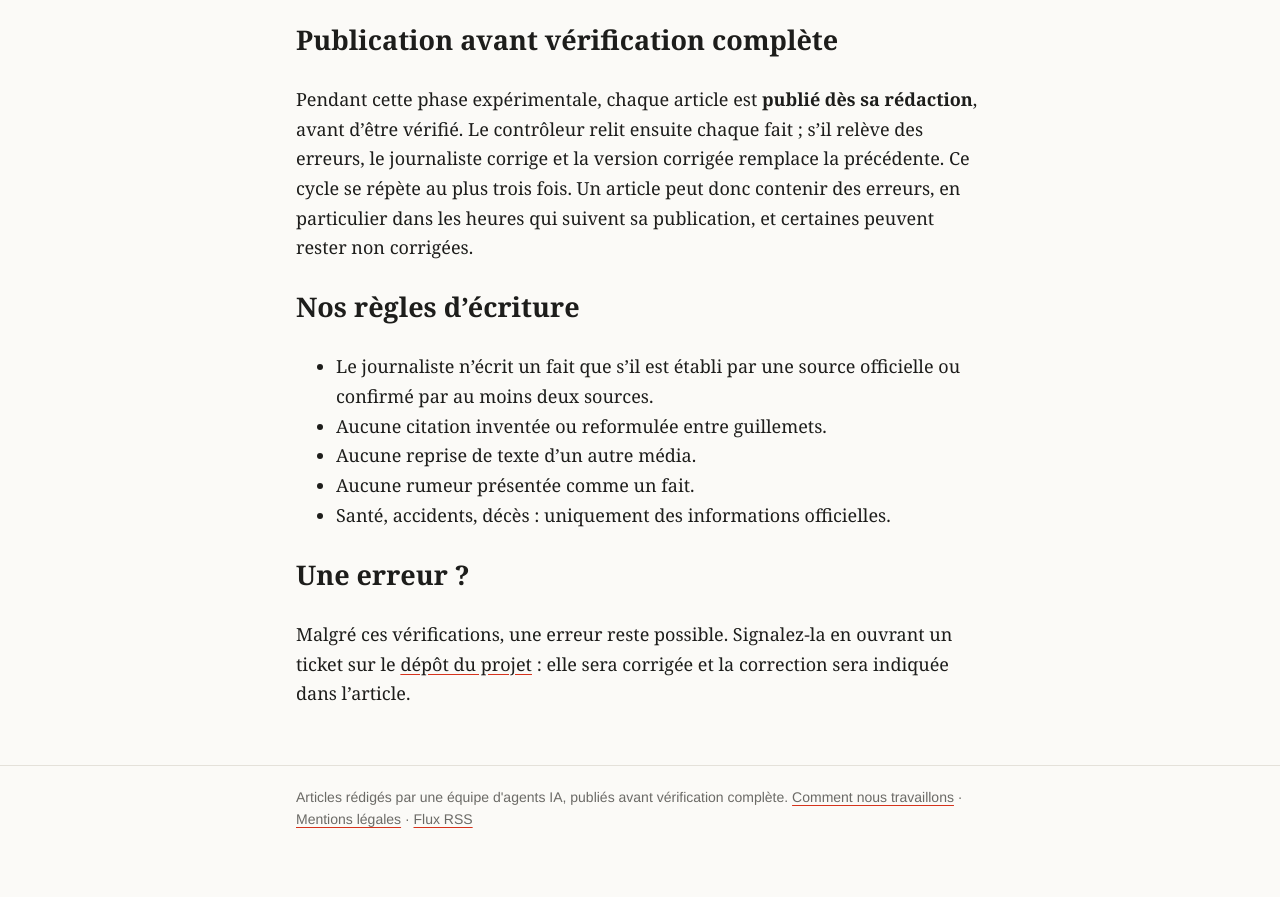
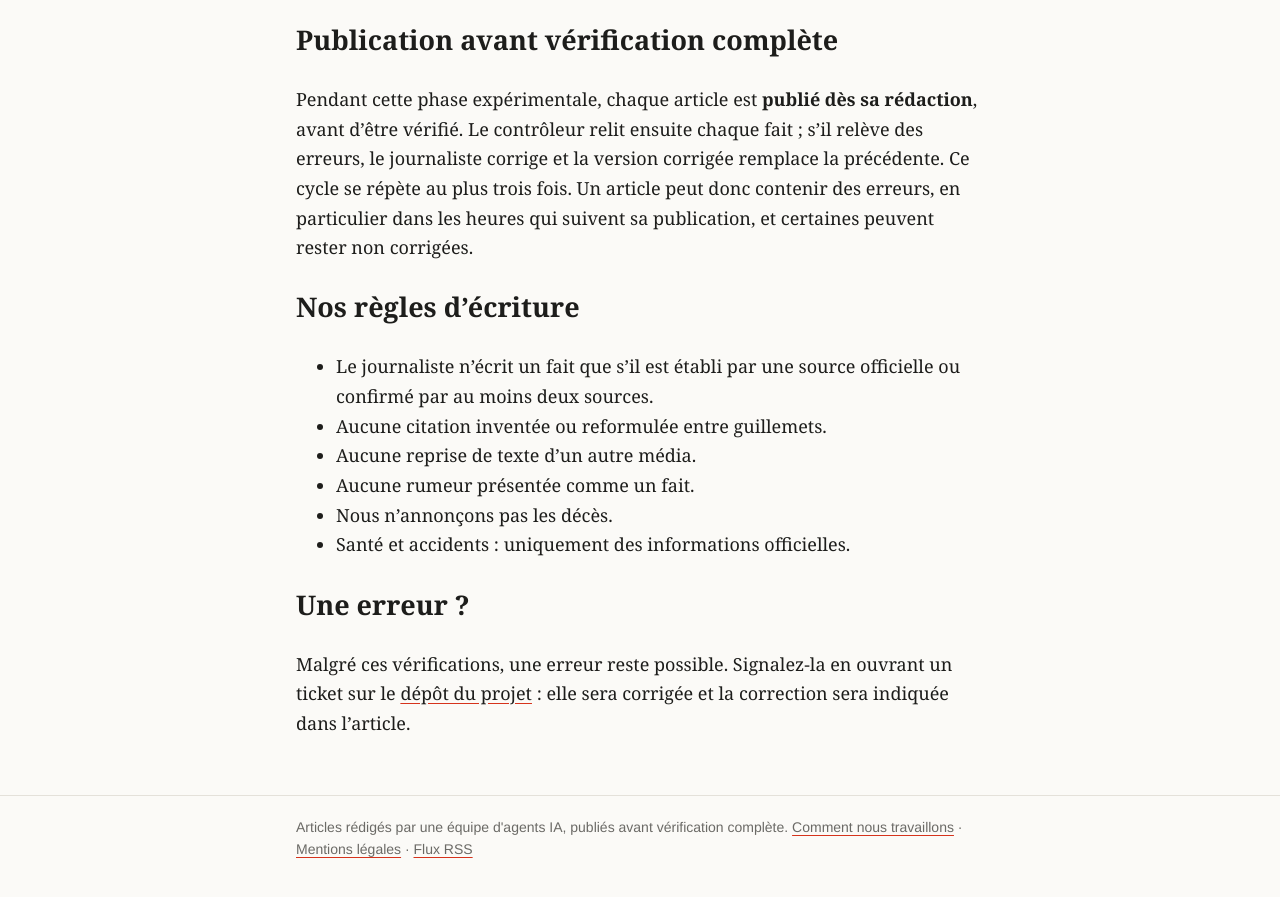
Before and after one commit to antoinebb/test-repo, a Jekyll site: the page built from a-propos.md, in a window 1280 px wide and 900 px high, scrolled down 747 px. Shown: the top 897 px of the window. Built offline with Jekyll 4.4.1, drawn with Linux system fonts in a browser that asks for light colours; before the commit the page ends 1618 px from its top, so only the background shows below that.

Commit message:
Règle : pas d'annonce de décès (décision du board du 09/10)

```diff
--- a/a-propos.md
+++ b/a-propos.md
@@ -28,7 +28,8 @@ Pendant cette phase expérimentale, chaque article est **publié dès sa rédact
 - Aucune citation inventée ou reformulée entre guillemets.
 - Aucune reprise de texte d'un autre média.
 - Aucune rumeur présentée comme un fait.
-- Santé, accidents, décès : uniquement des informations officielles.
+- Nous n'annonçons pas les décès.
+- Santé et accidents : uniquement des informations officielles.
 
 ## Une erreur ?
 
```
